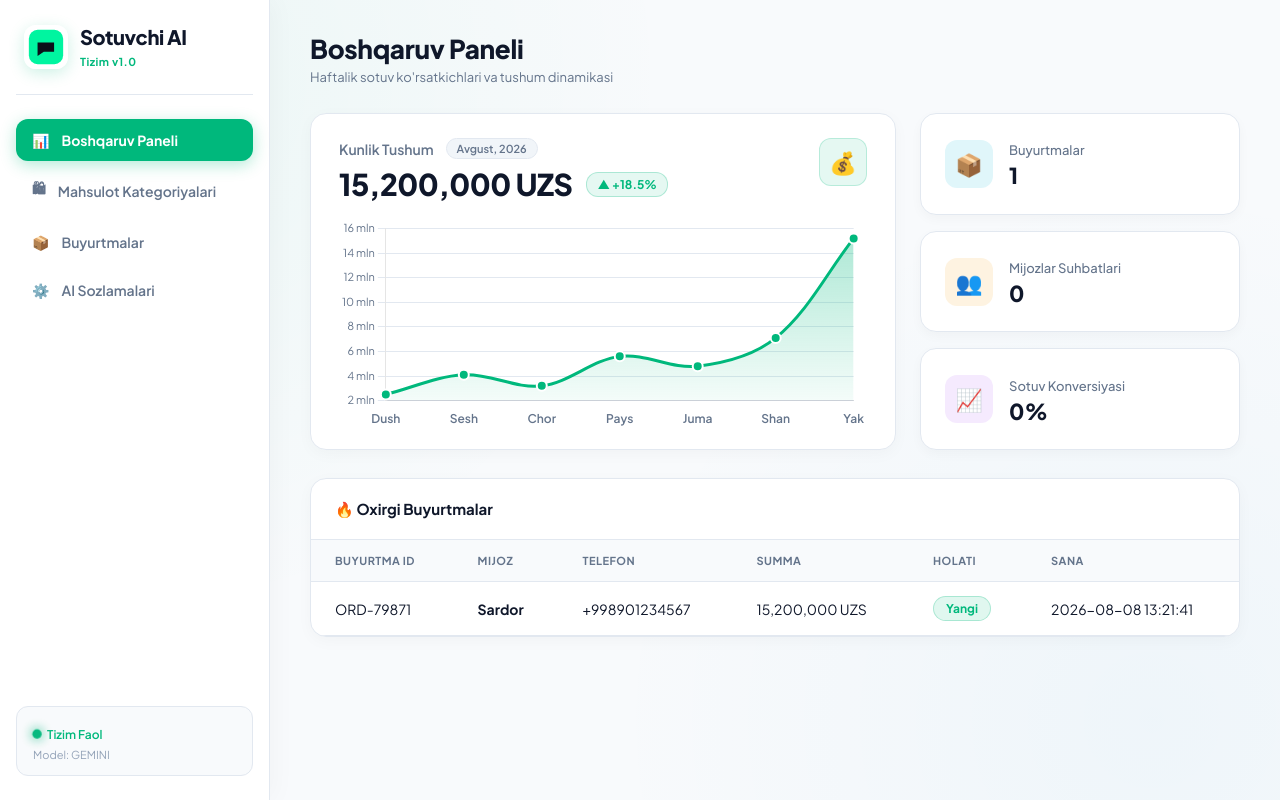
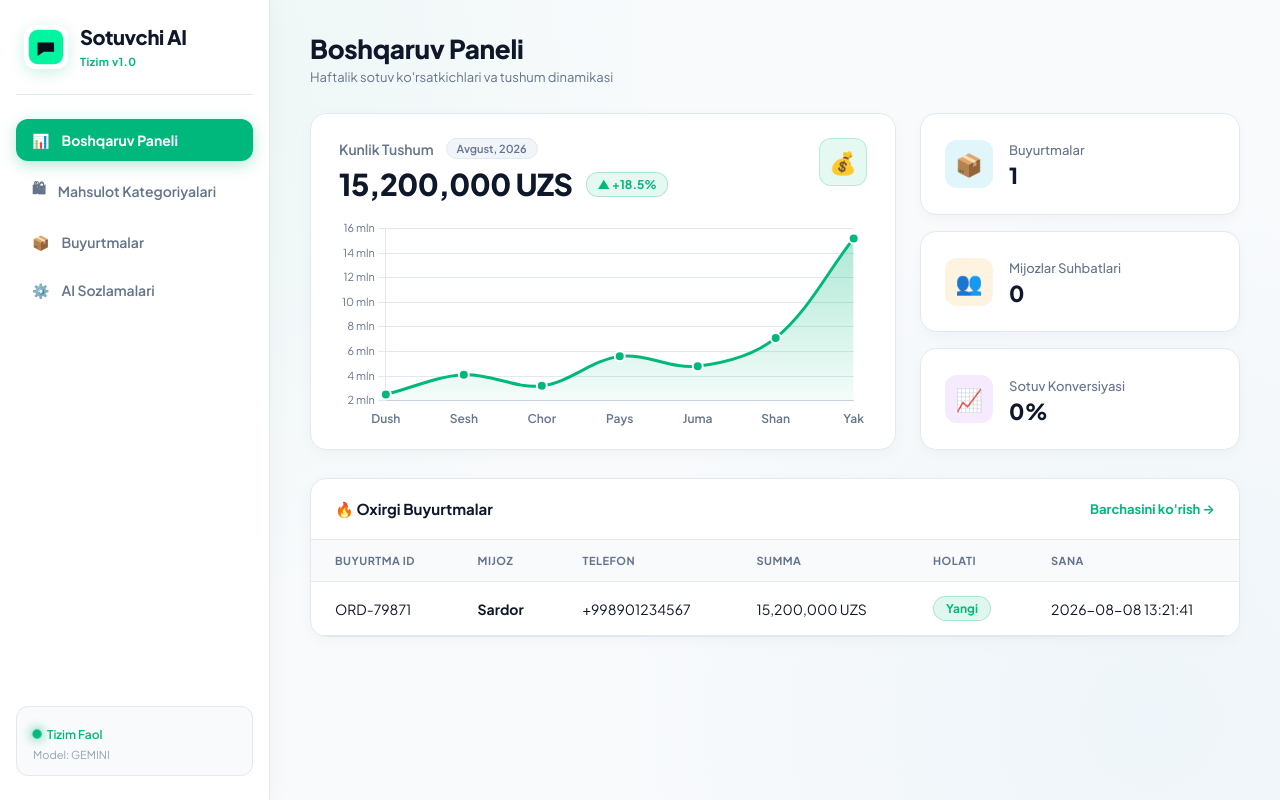
Before and after one commit to khayitovteamuz-blip/Sotuvchi-AI, a FastAPI app: page / in a window 1280 px wide. Run offline with FastAPI, Linux system fonts and the light colour scheme.

Commit message:
feat: bind Buyurtmalar card click directly to tab-orders navigation

```diff
--- a/static/js/app.js
+++ b/static/js/app.js
@@ -53,6 +53,13 @@ function initNavigation() {
             }
         });
     });
+}
+
+function switchToTab(targetTab) {
+    const navItem = document.querySelector(`.nav-item[data-tab="${targetTab}"]`);
+    if (navItem) {
+        navItem.click();
+    }
 }
 
 // Load Categories
--- a/templates/index.html
+++ b/templates/index.html
@@ -94,7 +94,7 @@
 
                     <!-- Right Column: 3 Metric Cards Stacked Vertically -->
                     <div class="hero-stats-column">
-                        <div class="stat-card">
+                        <div class="stat-card" onclick="switchToTab('tab-orders')" style="cursor: pointer;" title="Barcha buyurtmalarni ko'rish">
                             <div class="stat-icon" style="background: rgba(6, 182, 212, 0.12); color: #06b6d4;">📦</div>
                             <div class="stat-info">
                                 <span>Buyurtmalar</span>
@@ -120,8 +120,11 @@
 
                 <!-- Recent Orders Table -->
                 <div class="table-container">
-                    <div style="padding: 20px 24px; border-bottom: 1px solid var(--card-border); font-weight: 700; font-size: 15px; color: var(--text-main);">
-                        🔥 Oxirgi Buyurtmalar
+                    <div style="padding: 20px 24px; border-bottom: 1px solid var(--card-border); font-weight: 700; font-size: 15px; color: var(--text-main); display: flex; justify-content: space-between; align-items: center;">
+                        <span>🔥 Oxirgi Buyurtmalar</span>
+                        <button onclick="switchToTab('tab-orders')" style="background: transparent; border: none; color: var(--primary); font-size: 13px; font-weight: 700; cursor: pointer;">
+                            Barchasini ko'rish →
+                        </button>
                     </div>
                     <table>
                         <thead>
```
